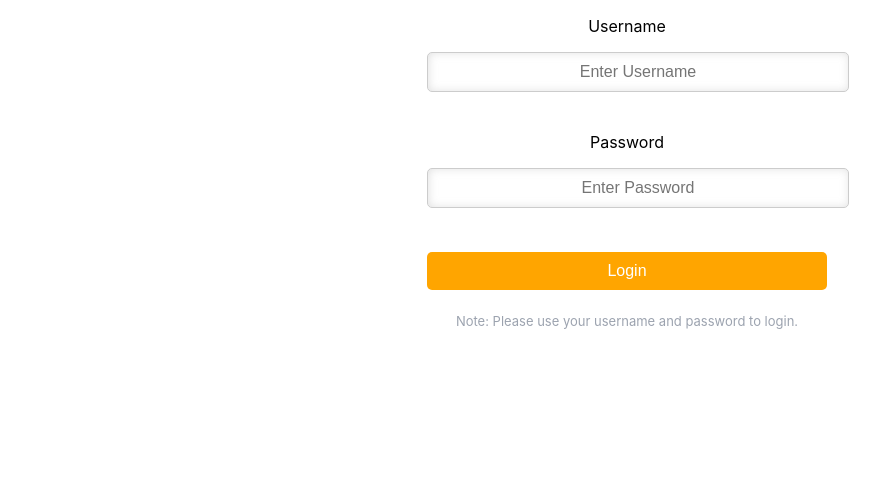
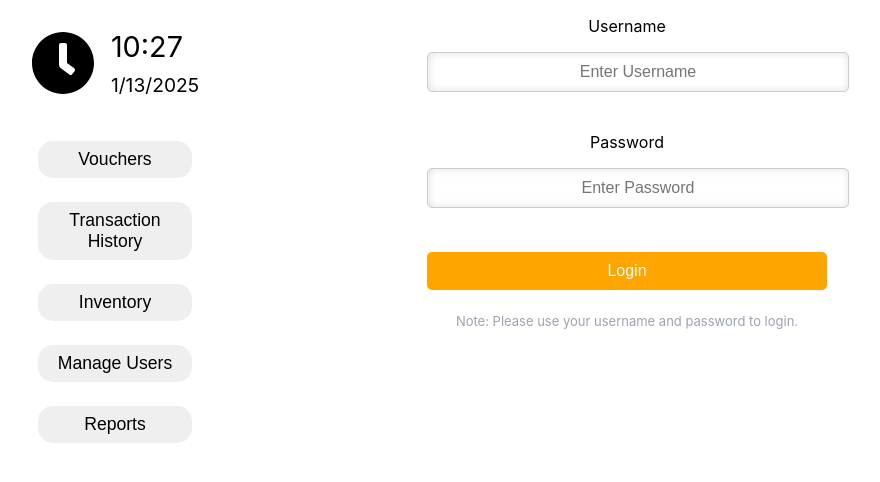
Before and after one commit to blanklogic/hack4good2025, a React (Create React App) app in the folder frontend/: page / in a window 1280 px wide. Shown: the top 482 px of the page, without its empty margins (13-893 px from the left). Built offline with nearby package versions, Linux system fonts and the light colour scheme.

Commit message:
Created Navbar

```diff
--- a/frontend/package.json
+++ b/frontend/package.json
@@ -6,6 +6,7 @@
     "cra-template": "1.2.0",
     "react": "^19.0.0",
     "react-dom": "^19.0.0",
+    "react-icons": "^5.4.0",
     "react-router": "^7.1.1",
     "react-router-dom": "^7.1.1",
     "react-scripts": "5.0.1",
--- a/frontend/src/App.css
+++ b/frontend/src/App.css
@@ -71,3 +71,53 @@ body {
   width: 400px;
   text-align: center;
 }
+
+.navbar {
+  position: fixed;
+  top: 0;
+  left: 0;
+  height: 100vh;
+  width: 20vw;
+  min-width: 200px;
+  background-color: transparent;
+  backdrop-filter: blur(10px);
+  z-index: 999;
+}
+
+.clock-widget {
+  display: flex;
+  justify-content: center;
+  align-items: center;
+  gap: 1rem;
+  min-height: 100px;
+}
+
+.current-time {
+  font-size: 1.8rem;
+}
+
+.current-date {
+  font-size: 1.2rem;
+  margin-top: -20px;
+}
+
+.icon {
+  font-size: 4rem;
+  padding-top: 10px;
+}
+
+.page-button {
+  width: 60%;
+  font-size: 1.1rem;
+  padding: 0.5rem;
+  border-radius: 15px;
+  border: none;
+}
+
+.pages {
+  margin-top: 10%;
+  display: flex;
+  flex-direction: column;
+  align-items: center;
+  gap: 1.5rem;
+}
--- a/frontend/src/App.js
+++ b/frontend/src/App.js
@@ -1,13 +1,19 @@
 import React from "react";
-import Toggle from "./components/Toggle";
 import "./App.css";
-import Admin from "./pages/Admin";
-import Resident from "./pages/Resident";
+import Navbar from "./components/Navbar";
 import LoginPage from "./pages/LoginPage";
 
+const PAGELIST = [
+  "Vouchers",
+  "Transaction History",
+  "Inventory",
+  "Manage Users",
+  "Reports",
+];
 function App() {
   return (
     <div>
+      <Navbar pages={PAGELIST} />
       <LoginPage />
     </div>
   );
--- /dev/null
+++ b/frontend/src/components/ClockWidget.js
@@ -0,0 +1,28 @@
+import React, { useEffect, useState } from "react";
+import { FaClock } from "react-icons/fa";
+const ClockWidget = () => {
+  const [dateTime, setDateTime] = useState(new Date());
+  useEffect(() => {
+    const timer = setInterval(() => setDateTime(new Date()), 1000);
+    return function cleanup() {
+      clearInterval(timer);
+    };
+  });
+  const currentDate = dateTime.toLocaleDateString();
+  const currentTime = dateTime.toLocaleTimeString([], {
+    hour: "2-digit",
+    minute: "2-digit",
+    hour12: false,
+  });
+  return (
+    <div className="clock-widget">
+      <FaClock className="icon" />
+      <div className="time-date">
+        <p className="current-time">{currentTime}</p>
+        <p className="current-date">{currentDate}</p>
+      </div>
+    </div>
+  );
+};
+
+export default ClockWidget;
--- /dev/null
+++ b/frontend/src/components/Navbar.js
@@ -0,0 +1,14 @@
+import React from "react";
+import ClockWidget from "./ClockWidget";
+import Pages from "./Pages";
+
+function Navbar({ pages }) {
+  return (
+    <div className="navbar">
+      <ClockWidget />
+      <Pages pages={pages} />
+    </div>
+  );
+}
+
+export default Navbar;
--- /dev/null
+++ b/frontend/src/components/Page.js
@@ -0,0 +1,7 @@
+import React from "react";
+
+function Page({ title }) {
+  return <button class="page-button">{title}</button>;
+}
+
+export default Page;
--- /dev/null
+++ b/frontend/src/components/Pages.js
@@ -0,0 +1,14 @@
+import React from "react";
+import Page from "./Page.js";
+
+const Pages = ({ pages }) => {
+  return (
+    <div className="pages">
+      {pages.map((page, index) => (
+        <Page key={index} title={page} />
+      ))}
+    </div>
+  );
+};
+
+export default Pages;
```
Also changed, not shown: 1 other file (tests, documents, lock files or other folders).
